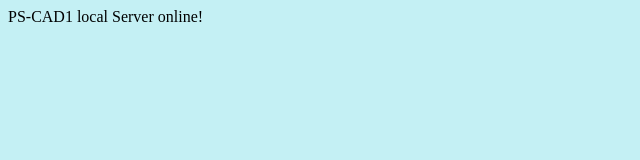
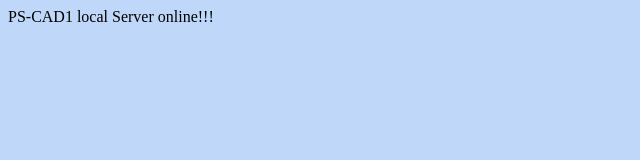
Before and after one commit to pscad001/office, a plain HTML site: page index.html in a window 1280 px wide. Shown: the whole page, without its empty margins (0-640 px from the left). Drawn offline with Linux system fonts and the light colour scheme.

Commit message:
commit d2

```diff
--- a/index.html
+++ b/index.html
@@ -8,6 +8,6 @@
     <title>PS-CAD1 Local Server</title>
 </head>
 <body>
-    PS-CAD1 local Server online!
+    PS-CAD1 local Server online!!!
 </body>
 </html>
--- a/styles.css
+++ b/styles.css
@@ -1,3 +1,3 @@
 body {
-    background-color: rgba(173, 235, 240, 0.719);
+    background-color: rgba(167, 202, 248, 0.719);
   }
```
